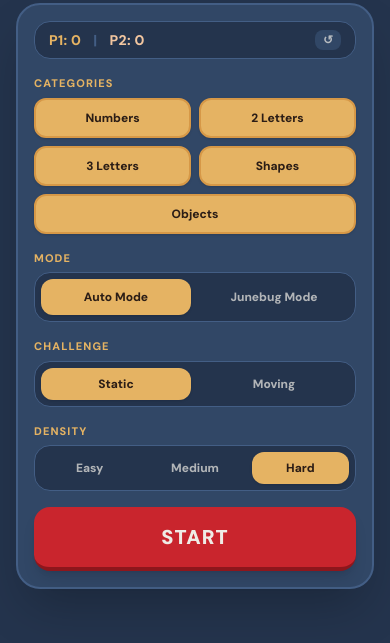
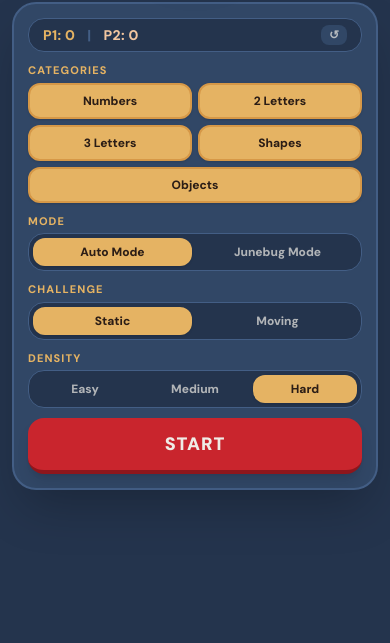
Before and after one commit to marksakach-Doug/TheBubHub, a website: page public/eyespie.html in a window 390 px wide. Shown: the part 201-844 px from the top of the page. Drawn offline with nearby package versions, Linux system fonts and the light colour scheme; a web font is replaced by a local one.

Commit message:
Update 2026-11-05 13:35:58

```diff
--- a/public/eyespie.html
+++ b/public/eyespie.html
@@ -37,16 +37,35 @@
       padding: 0;
       width: 100%;
       height: 100%;
-      height: 100dvh;
-      overflow-x: hidden;
-      overflow-y: auto;
+      overflow: hidden;
+    }
+
+    /* Independent scroll container so scrolling works even inside <iframe scrolling="no"> on bubhub.us */
+    #lobbyScreen:not(.hidden) {
+      position: fixed;
+      inset: 0;
+      width: 100%;
+      height: 100%;
+      overflow-y: auto !important;
+      overflow-x: hidden !important;
       -webkit-overflow-scrolling: touch;
+      overscroll-behavior-y: contain;
+      touch-action: pan-y;
+      display: block;
+    }
+
+    #lobbyScreen:not(.hidden) * {
       touch-action: pan-y;
     }
 
-    #lobbyScreen {
-      -webkit-overflow-scrolling: touch;
-      touch-action: pan-y;
+    #gameScreen:not(.hidden) {
+      position: fixed;
+      inset: 0;
+      width: 100%;
+      height: 100%;
+      overflow: hidden;
+      display: flex;
+      flex-direction: column;
     }
 
     .paper-sheet {
@@ -75,15 +94,15 @@
     }
   </style>
 </head>
-<body class="flex flex-col justify-between">
+<body>
 
   <!-- ==================== SCREEN 1: ULTRA-MINIMAL LOBBY ==================== -->
-  <main id="lobbyScreen" class="flex-1 w-full h-full overflow-y-auto overflow-x-hidden p-4 pb-12 flex flex-col items-center justify-start">
-    <div class="max-w-md mx-auto w-full flex flex-col items-center gap-5 my-auto">
+  <main id="lobbyScreen" class="p-3 sm:p-5 pb-24">
+    <div class="min-h-full w-full max-w-md mx-auto flex flex-col items-center justify-center gap-3 sm:gap-4 py-2">
 
       <!-- HERO: Custom SVG Replica of Attached Icon + Title ONLY -->
-      <div class="flex flex-col items-center gap-2.5">
-        <div class="w-28 h-28 sm:w-32 sm:h-32 rounded-[26%] bg-[#24344D] border-4 border-[#314766] shadow-2xl overflow-hidden flex items-center justify-center relative">
+      <div class="flex flex-col items-center gap-1.5 sm:gap-2.5 shrink-0">
+        <div class="w-20 h-20 sm:w-28 sm:h-28 rounded-[26%] bg-[#24344D] border-4 border-[#314766] shadow-2xl overflow-hidden flex items-center justify-center relative">
           <svg viewBox="0 0 200 200" class="w-full h-full">
             <!-- Outer Navy Square & Slate Circle -->
             <rect width="200" height="200" rx="44" fill="#24344D"/>
@@ -164,16 +183,16 @@
           </svg>
         </div>
 
-        <h1 class="text-4xl sm:text-5xl font-bold tracking-wide text-[#EFECE6]" style="font-family: 'Fredoka', sans-serif;">
+        <h1 class="text-3xl sm:text-5xl font-bold tracking-wide text-[#EFECE6]" style="font-family: 'Fredoka', sans-serif;">
           EYES <span class="text-[#E5B363]">PIE</span>
         </h1>
       </div>
 
       <!-- COMPACT LOBBY CARD -->
-      <div class="w-full bg-[#314766] border-2 border-[#435E85] rounded-3xl p-4 sm:p-5 shadow-2xl space-y-4">
+      <div class="w-full bg-[#314766] border-2 border-[#435E85] rounded-3xl p-3.5 sm:p-5 shadow-2xl space-y-2.5 sm:space-y-3.5 shrink-0">
 
         <!-- Score Pill (Always clean & compact) -->
-        <div class="flex items-center justify-between bg-[#24344D] px-3.5 py-2 rounded-2xl border border-[#435E85]">
+        <div class="flex items-center justify-between bg-[#24344D] px-3.5 py-1.5 sm:py-2 rounded-2xl border border-[#435E85]">
           <div class="flex items-center gap-3 text-sm font-extrabold tracking-wide">
             <span class="text-[#E5B363]">P1: <span id="lobbyP1Score">0</span></span>
             <span class="text-[#435E85]">|</span>
@@ -185,71 +204,71 @@
         </div>
 
         <!-- 1. Categories (5 Toggle Pills) -->
-        <div class="space-y-1.5">
+        <div class="space-y-1">
           <div class="text-[11px] font-extrabold uppercase tracking-widest text-[#E5B363]">Categories</div>
-          <div class="grid grid-cols-2 sm:grid-cols-3 gap-2">
-            <button type="button" data-cat="numbers" onclick="toggleCat('numbers')" class="cat-pill py-2.5 px-3 rounded-xl font-extrabold text-xs sm:text-sm border-2 transition flex items-center justify-center gap-1.5">
+          <div class="grid grid-cols-2 sm:grid-cols-3 gap-1.5 sm:gap-2">
+            <button type="button" data-cat="numbers" onclick="toggleCat('numbers')" class="cat-pill py-2 px-3 rounded-xl font-extrabold text-xs sm:text-sm border-2 transition flex items-center justify-center gap-1.5">
               <span>Numbers</span>
             </button>
-            <button type="button" data-cat="bigrams" onclick="toggleCat('bigrams')" class="cat-pill py-2.5 px-3 rounded-xl font-extrabold text-xs sm:text-sm border-2 transition flex items-center justify-center gap-1.5">
+            <button type="button" data-cat="bigrams" onclick="toggleCat('bigrams')" class="cat-pill py-2 px-3 rounded-xl font-extrabold text-xs sm:text-sm border-2 transition flex items-center justify-center gap-1.5">
               <span>2 Letters</span>
             </button>
-            <button type="button" data-cat="words" onclick="toggleCat('words')" class="cat-pill py-2.5 px-3 rounded-xl font-extrabold text-xs sm:text-sm border-2 transition flex items-center justify-center gap-1.5">
+            <button type="button" data-cat="words" onclick="toggleCat('words')" class="cat-pill py-2 px-3 rounded-xl font-extrabold text-xs sm:text-sm border-2 transition flex items-center justify-center gap-1.5">
               <span>3 Letters</span>
             </button>
-            <button type="button" data-cat="polygons" onclick="toggleCat('polygons')" class="cat-pill py-2.5 px-3 rounded-xl font-extrabold text-xs sm:text-sm border-2 transition flex items-center justify-center gap-1.5">
+            <button type="button" data-cat="polygons" onclick="toggleCat('polygons')" class="cat-pill py-2 px-3 rounded-xl font-extrabold text-xs sm:text-sm border-2 transition flex items-center justify-center gap-1.5">
               <span>Shapes</span>
             </button>
-            <button type="button" data-cat="icons" onclick="toggleCat('icons')" class="cat-pill col-span-2 sm:col-span-2 py-2.5 px-3 rounded-xl font-extrabold text-xs sm:text-sm border-2 transition flex items-center justify-center gap-1.5">
+            <button type="button" data-cat="icons" onclick="toggleCat('icons')" class="cat-pill col-span-2 sm:col-span-2 py-2 px-3 rounded-xl font-extrabold text-xs sm:text-sm border-2 transition flex items-center justify-center gap-1.5">
               <span>Objects</span>
             </button>
           </div>
         </div>
 
         <!-- 2. Mode (Combined Auto vs Junebug) -->
-        <div class="space-y-1.5">
+        <div class="space-y-1">
           <div class="text-[11px] font-extrabold uppercase tracking-widest text-[#E5B363]">Mode</div>
-          <div class="grid grid-cols-2 gap-2 bg-[#24344D] p-1.5 rounded-2xl border border-[#435E85]">
-            <button type="button" id="modeAutoBtn" onclick="setGameMode('auto')" class="py-2.5 rounded-xl font-extrabold text-xs sm:text-sm transition">
+          <div class="grid grid-cols-2 gap-1.5 sm:gap-2 bg-[#24344D] p-1 sm:p-1.5 rounded-2xl border border-[#435E85]">
+            <button type="button" id="modeAutoBtn" onclick="setGameMode('auto')" class="py-1.5 sm:py-2 rounded-xl font-extrabold text-xs sm:text-sm transition">
               Auto Mode
             </button>
-            <button type="button" id="modeHumanBtn" onclick="setGameMode('junebug')" class="py-2.5 rounded-xl font-extrabold text-xs sm:text-sm transition">
+            <button type="button" id="modeHumanBtn" onclick="setGameMode('junebug')" class="py-1.5 sm:py-2 rounded-xl font-extrabold text-xs sm:text-sm transition">
               Junebug Mode
             </button>
           </div>
         </div>
 
         <!-- 3. Moving Objects (Hard) -->
-        <div class="space-y-1.5">
+        <div class="space-y-1">
           <div class="text-[11px] font-extrabold uppercase tracking-widest text-[#E5B363]">Challenge</div>
-          <div class="grid grid-cols-2 gap-2 bg-[#24344D] p-1.5 rounded-2xl border border-[#435E85]">
-            <button type="button" id="moveOffBtn" onclick="setMoving(false)" class="py-2 rounded-xl font-extrabold text-xs sm:text-sm transition">
+          <div class="grid grid-cols-2 gap-1.5 sm:gap-2 bg-[#24344D] p-1 sm:p-1.5 rounded-2xl border border-[#435E85]">
+            <button type="button" id="moveOffBtn" onclick="setMoving(false)" class="py-1.5 sm:py-2 rounded-xl font-extrabold text-xs sm:text-sm transition">
               Static
             </button>
-            <button type="button" id="moveOnBtn" onclick="setMoving(true)" class="py-2 rounded-xl font-extrabold text-xs sm:text-sm transition">
+            <button type="button" id="moveOnBtn" onclick="setMoving(true)" class="py-1.5 sm:py-2 rounded-xl font-extrabold text-xs sm:text-sm transition">
               Moving
             </button>
           </div>
         </div>
 
         <!-- 4. Density (Easy / Medium / Hard) -->
-        <div class="space-y-1.5">
+        <div class="space-y-1">
           <div class="text-[11px] font-extrabold uppercase tracking-widest text-[#E5B363]">Density</div>
-          <div class="grid grid-cols-3 gap-2 bg-[#24344D] p-1.5 rounded-2xl border border-[#435E85]">
-            <button type="button" id="densEasyBtn" onclick="setDensity('easy')" class="py-2 rounded-xl font-extrabold text-xs sm:text-sm transition">
+          <div class="grid grid-cols-3 gap-1.5 sm:gap-2 bg-[#24344D] p-1 sm:p-1.5 rounded-2xl border border-[#435E85]">
+            <button type="button" id="densEasyBtn" onclick="setDensity('easy')" class="py-1.5 sm:py-2 rounded-xl font-extrabold text-xs sm:text-sm transition">
               Easy
             </button>
-            <button type="button" id="densMedBtn" onclick="setDensity('medium')" class="py-2 rounded-xl font-extrabold text-xs sm:text-sm transition">
+            <button type="button" id="densMedBtn" onclick="setDensity('medium')" class="py-1.5 sm:py-2 rounded-xl font-extrabold text-xs sm:text-sm transition">
               Medium
             </button>
-            <button type="button" id="densHardBtn" onclick="setDensity('hard')" class="py-2 rounded-xl font-extrabold text-xs sm:text-sm transition">
+            <button type="button" id="densHardBtn" onclick="setDensity('hard')" class="py-1.5 sm:py-2 rounded-xl font-extrabold text-xs sm:text-sm transition">
               Hard
             </button>
           </div>
         </div>
 
         <!-- START BUTTON -->
-        <button onclick="startMatchFromLobby()" class="w-full py-4 rounded-2xl bg-[#C9252D] hover:bg-[#d92c35] text-[#EFECE6] font-black text-xl tracking-wider uppercase shadow-lg border-b-4 border-[#8E161C] active:translate-y-0.5 transition">
+        <button onclick="startMatchFromLobby()" class="w-full py-3 sm:py-4 rounded-2xl bg-[#C9252D] hover:bg-[#d92c35] text-[#EFECE6] font-black text-lg sm:text-xl tracking-wider uppercase shadow-lg border-b-4 border-[#8E161C] active:translate-y-0.5 transition">
           START
         </button>
 
@@ -258,8 +277,8 @@
   </main>
 
   <!-- ==================== SCREEN 2: MINIMAL PASS OVERLAY ==================== -->
-  <section id="curtainScreen" class="hidden fixed inset-0 z-50 bg-[#24344D] overflow-y-auto flex flex-col items-center justify-center p-6 text-center">
-    <div class="max-w-xs w-full bg-[#314766] border-2 border-[#435E85] rounded-3xl p-6 shadow-2xl space-y-5 my-auto">
+  <section id="curtainScreen" class="hidden fixed inset-0 z-50 bg-[#24344D] flex flex-col items-center justify-center p-6 text-center">
+    <div class="max-w-xs w-full bg-[#314766] border-2 border-[#435E85] rounded-3xl p-6 shadow-2xl space-y-5">
       <div id="curtainTitle" class="text-2xl font-black text-[#EFECE6] uppercase tracking-wide">
         PASS TO P1
       </div>
@@ -351,8 +370,8 @@
   </section>
 
   <!-- ==================== SCREEN 4: MINIMAL TURN SUMMARY MODAL ==================== -->
-  <section id="summaryModal" class="hidden fixed inset-0 z-50 bg-[#24344D]/90 backdrop-blur-sm overflow-y-auto flex items-center justify-center p-4">
-    <div class="max-w-xs w-full bg-[#314766] border-2 border-[#435E85] rounded-3xl p-6 shadow-2xl space-y-5 text-center my-auto">
+  <section id="summaryModal" class="hidden fixed inset-0 z-50 bg-[#24344D]/90 backdrop-blur-sm flex items-center justify-center p-4">
+    <div class="max-w-xs w-full bg-[#314766] border-2 border-[#435E85] rounded-3xl p-6 shadow-2xl space-y-5 text-center">
 
       <div id="summaryTurnTitle" class="text-xl font-black text-[#E5B363] uppercase">
         P1: +0
@@ -578,10 +597,10 @@
         const key = btn.dataset.cat;
         const active = state.categories[key];
         if (active) {
-          btn.className = "cat-pill py-2.5 px-3 rounded-xl font-extrabold text-xs sm:text-sm border-2 transition flex items-center justify-center gap-1.5 bg-[#E5B363] text-[#2B1D16] border-[#D69847] shadow";
+          btn.className = "cat-pill py-2 px-3 rounded-xl font-extrabold text-xs sm:text-sm border-2 transition flex items-center justify-center gap-1.5 bg-[#E5B363] text-[#2B1D16] border-[#D69847] shadow";
           if (key === "icons") btn.classList.add("col-span-2", "sm:col-span-2");
         } else {
-          btn.className = "cat-pill py-2.5 px-3 rounded-xl font-extrabold text-xs sm:text-sm border-2 transition flex items-center justify-center gap-1.5 bg-[#24344D] text-[#EFECE6]/70 border-[#435E85]";
+          btn.className = "cat-pill py-2 px-3 rounded-xl font-extrabold text-xs sm:text-sm border-2 transition flex items-center justify-center gap-1.5 bg-[#24344D] text-[#EFECE6]/70 border-[#435E85]";
           if (key === "icons") btn.classList.add("col-span-2", "sm:col-span-2");
         }
       });
@@ -590,11 +609,11 @@
       const autoBtn = document.getElementById("modeAutoBtn");
       const humanBtn = document.getElementById("modeHumanBtn");
       if (state.mode === "auto") {
-        autoBtn.className = "py-2.5 rounded-xl font-extrabold text-xs sm:text-sm transition bg-[#E5B363] text-[#2B1D16] shadow";
-        humanBtn.className = "py-2.5 rounded-xl font-extrabold text-xs sm:text-sm transition text-[#EFECE6]/70";
+        autoBtn.className = "py-1.5 sm:py-2 rounded-xl font-extrabold text-xs sm:text-sm transition bg-[#E5B363] text-[#2B1D16] shadow";
+        humanBtn.className = "py-1.5 sm:py-2 rounded-xl font-extrabold text-xs sm:text-sm transition text-[#EFECE6]/70";
       } else {
-        humanBtn.className = "py-2.5 rounded-xl font-extrabold text-xs sm:text-sm transition bg-[#E5B363] text-[#2B1D16] shadow";
-        autoBtn.className = "py-2.5 rounded-xl font-extrabold text-xs sm:text-sm transition text-[#EFECE6]/70";
+        humanBtn.className = "py-1.5 sm:py-2 rounded-xl font-extrabold text-xs sm:text-sm transition bg-[#E5B363] text-[#2B1D16] shadow";
+        autoBtn.className = "py-1.5 sm:py-2 rounded-xl font-extrabold text-xs sm:text-sm transition text-[#EFECE6]/70";
       }
 
       // Density Toggle
@@ -605,9 +624,9 @@
       };
       Object.keys(dMap).forEach(k => {
         if (k === state.densityKey) {
-          dMap[k].className = "py-2 rounded-xl font-extrabold text-xs sm:text-sm transition bg-[#E5B363] text-[#2B1D16] shadow";
+          dMap[k].className = "py-1.5 sm:py-2 rounded-xl font-extrabold text-xs sm:text-sm transition bg-[#E5B363] text-[#2B1D16] shadow";
         } else {
-          dMap[k].className = "py-2 rounded-xl font-extrabold text-xs sm:text-sm transition text-[#EFECE6]/70";
+          dMap[k].className = "py-1.5 sm:py-2 rounded-xl font-extrabold text-xs sm:text-sm transition text-[#EFECE6]/70";
         }
       });
 
@@ -619,11 +638,11 @@
       const moveOff = document.getElementById("moveOffBtn");
       const moveOn = document.getElementById("moveOnBtn");
       if (state.moving) {
-        moveOn.className = "py-2 rounded-xl font-extrabold text-xs sm:text-sm transition bg-[#E5B363] text-[#2B1D16] shadow";
-        moveOff.className = "py-2 rounded-xl font-extrabold text-xs sm:text-sm transition text-[#EFECE6]/70";
+        moveOn.className = "py-1.5 sm:py-2 rounded-xl font-extrabold text-xs sm:text-sm transition bg-[#E5B363] text-[#2B1D16] shadow";
+        moveOff.className = "py-1.5 sm:py-2 rounded-xl font-extrabold text-xs sm:text-sm transition text-[#EFECE6]/70";
       } else {
-        moveOff.className = "py-2 rounded-xl font-extrabold text-xs sm:text-sm transition bg-[#E5B363] text-[#2B1D16] shadow";
-        moveOn.className = "py-2 rounded-xl font-extrabold text-xs sm:text-sm transition text-[#EFECE6]/70";
+        moveOff.className = "py-1.5 sm:py-2 rounded-xl font-extrabold text-xs sm:text-sm transition bg-[#E5B363] text-[#2B1D16] shadow";
+        moveOn.className = "py-1.5 sm:py-2 rounded-xl font-extrabold text-xs sm:text-sm transition text-[#EFECE6]/70";
       }
     }
 
@@ -1357,9 +1376,20 @@
       if (moveRaf) { cancelAnimationFrame(moveRaf); moveRaf = null; }
     }
 
+    function unlockHubIframeScroll() {
+      try {
+        if (window.frameElement) {
+          window.frameElement.setAttribute("scrolling", "yes");
+          window.frameElement.style.overflow = "auto";
+        }
+      } catch (e) {}
+    }
+
     window.addEventListener("DOMContentLoaded", () => {
+      unlockHubIframeScroll();
       syncLobbyUI();
     });
+    window.addEventListener("load", unlockHubIframeScroll);
   </script>
 </body>
 </html>
```
